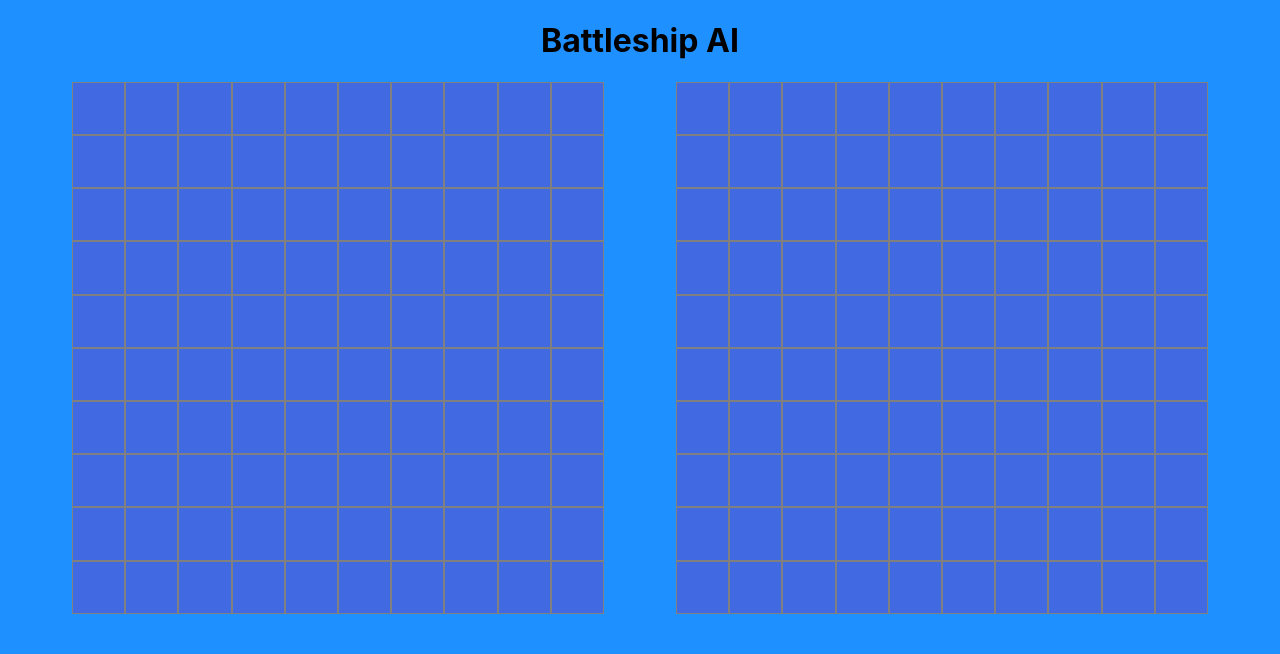
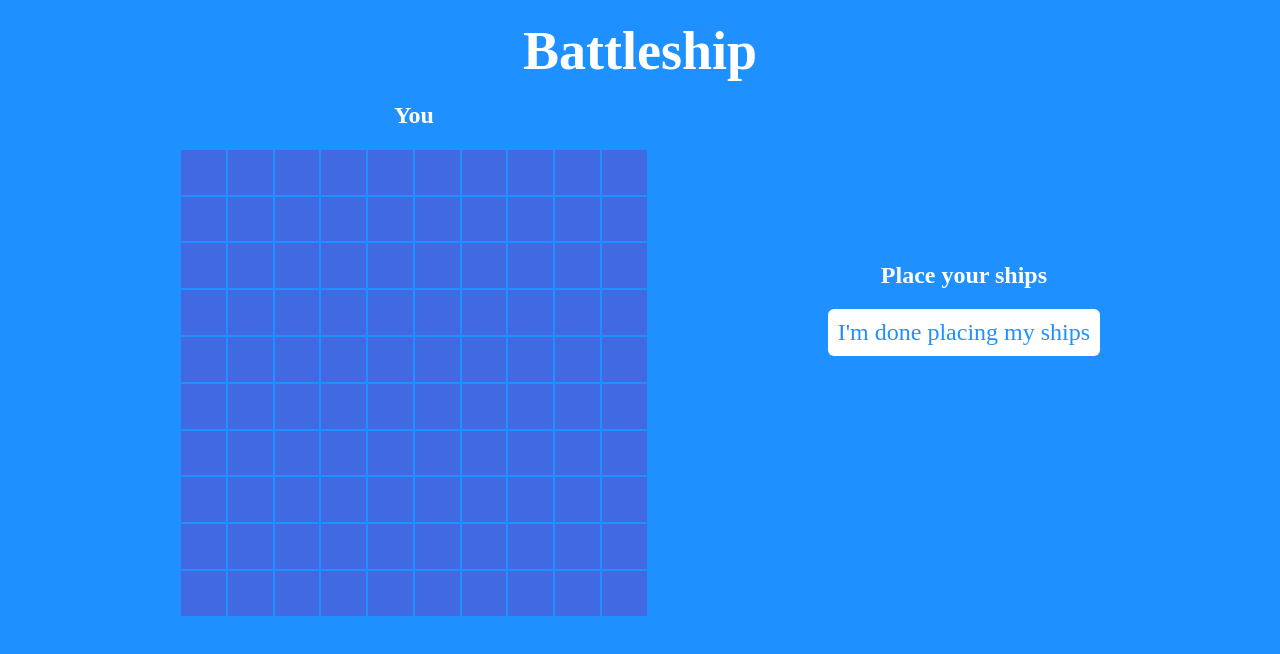
Before and after one commit to avdagama/battleship-ai-react-app, a React (Create React App) app: page / in a window 1280 px wide. Shown: the top 654 px of the page. Built offline with nearby package versions, Linux system fonts and the light colour scheme.

Commit message:
Clickable cells

```diff
--- a/public/index.html
+++ b/public/index.html
@@ -6,8 +6,8 @@
     <meta name="viewport" content="width=device-width, initial-scale=1" />
     <meta name="theme-color" content="#000000" />
     <meta
-      name="description"
-      content="Web site created using create-react-app"
+      name="Battleship AI"
+      content="Play a battleship game against an AI"
     />
     <link rel="apple-touch-icon" href="%PUBLIC_URL%/logo192.png" />
     <!--
@@ -24,7 +24,7 @@
       work correctly both with client-side routing and a non-root public URL.
       Learn how to configure a non-root public URL by running `npm run build`.
     -->
-    <title>React App</title>
+    <title>Battleship AI</title>
   </head>
   <body>
     <noscript>You need to enable JavaScript to run this app.</noscript>
--- a/src/App.js
+++ b/src/App.js
@@ -21,13 +21,54 @@ function App() {
   const [userBoard, setUserBoard] = useState(startingUserBoard);
   const [computerBoard, setComputerBoard] = useState(startingComputerBoard);
   const [probabilityBoard, setProbabilityBoard] = useState(startingProbabilityBoard);
+  const [isUserPlacingShips, setIsUserPlacingShips] = useState(true);
+
+  const isGameStarted = true;
+  const isUsersTurn = true;
+
+  function onUserCellClick(x, y) {
+    if (isUserPlacingShips) {
+      console.log("User: " + x + " " + y);
+      setUserBoard(prevBoard => {
+        let newBoard = prevBoard.map(inner => inner.slice())
+        newBoard[y][x] = 'S';
+        return newBoard;
+      })
+    }
+  }
+
+  function onComputerCellClick(x, y) {
+    console.log("Computer: " + x + " " + y);
+    setComputerBoard(prevBoard => {
+      let newBoard = prevBoard.map(inner => inner.slice())
+      newBoard[y][x] = 'M';
+      return newBoard;
+    })
+  }
+
+  function onDonePlacingShipsClick() {
+    setIsUserPlacingShips(() => {return false});
+  }
 
   return (
     <>
-      <h1 style={{textAlign: 'center'}}>Battleship AI</h1>
+      <h1 style={{fontSize: 54, fontFamily: 'Copperplate', color: 'white', textAlign: 'center', marginTop: 20, marginBottom: 0}}>Battleship</h1>
       <div style={{display: 'flex', flexDirection: 'row', justifyContent: 'space-evenly'}}>
-        <Board userBoard={userBoard}/>
-        <Board userBoard={computerBoard}/>
+        <div>
+          <h2 style={{textAlign: 'center', fontFamily: 'Copperplate', color: 'white'}}>You</h2>
+          <Board board={userBoard} onCellClick={onUserCellClick}/>
+        </div>
+        {isUserPlacingShips ?
+        <div style={{textAlign: 'center'}}>
+          <h2 style={{fontFamily: 'Copperplate', color: 'white', marginTop: 180}}>Place your ships</h2>
+          <button onClick={onDonePlacingShipsClick} style={{fontSize: 24, fontFamily: 'Copperplate', backgroundColor: 'white', color: 'dodgerblue', border: 'none', borderRadius: 6, padding: 10}}>I'm done placing my ships</button>
+        </div>
+        :
+        <div>
+          <h2 style={{textAlign: 'center', fontFamily: 'Copperplate', color: 'white'}}>AI</h2>
+          <Board board={computerBoard} onCellClick={onComputerCellClick}/>
+        </div>
+        }
       </div>
     </>
   );
--- a/src/Board/Board.js
+++ b/src/Board/Board.js
@@ -1,19 +1,19 @@
 import Cell from "./Cell";
 
-function Board({ userBoard }) {
+function Board({ board, onCellClick }) {
 
-    var board = [];
-    for (var i = 0; i < userBoard.length; i++) {
+    var toRender = [];
+    for (var i = 0; i < board.length; i++) {
         var row = [];
-        for (var j = 0; j < userBoard[i].length; j++) {
-            row.push(<Cell value={userBoard[i][j]} x={j} y={i}/>)
+        for (var j = 0; j < board[i].length; j++) {
+            row.push(<Cell value={board[i][j]} x={j} y={i} onCellClick={onCellClick}/>)
         }
-        board.push(<div style={{display: 'flex', flexDirection: 'row'}}>{row}</div>);
+        toRender.push(<div style={{display: 'flex', flexDirection: 'row'}}>{row}</div>);
     }
 
     return (
       <>
-        <div>{board}</div>
+        <div>{toRender}</div>
       </>
     );
   }
--- a/src/Board/Cell.js
+++ b/src/Board/Cell.js
@@ -1,4 +1,4 @@
-function Cell({ value, x, y }) {
+function Cell({ value, x, y, onCellClick }) {
 
     var color = 'gray'
 
@@ -10,13 +10,16 @@ function Cell({ value, x, y }) {
             color = 'black'
             break;
         case 'H':
-            color = 'red'
+            color = 'crimson'
+            break;
+        case 'S':
+            color = 'green'
             break;
     }
 
     return (
       <>
-        <div style={{height: 4+"vw", width: 4+"vw", background: color, border: '1px solid gray'}}></div>
+        <div onClick={() => onCellClick(x,y)} style={{height: 3.5+"vw", width: 3.5+"vw", background: color, margin: 1}}></div>
       </>
     );
   }
```
